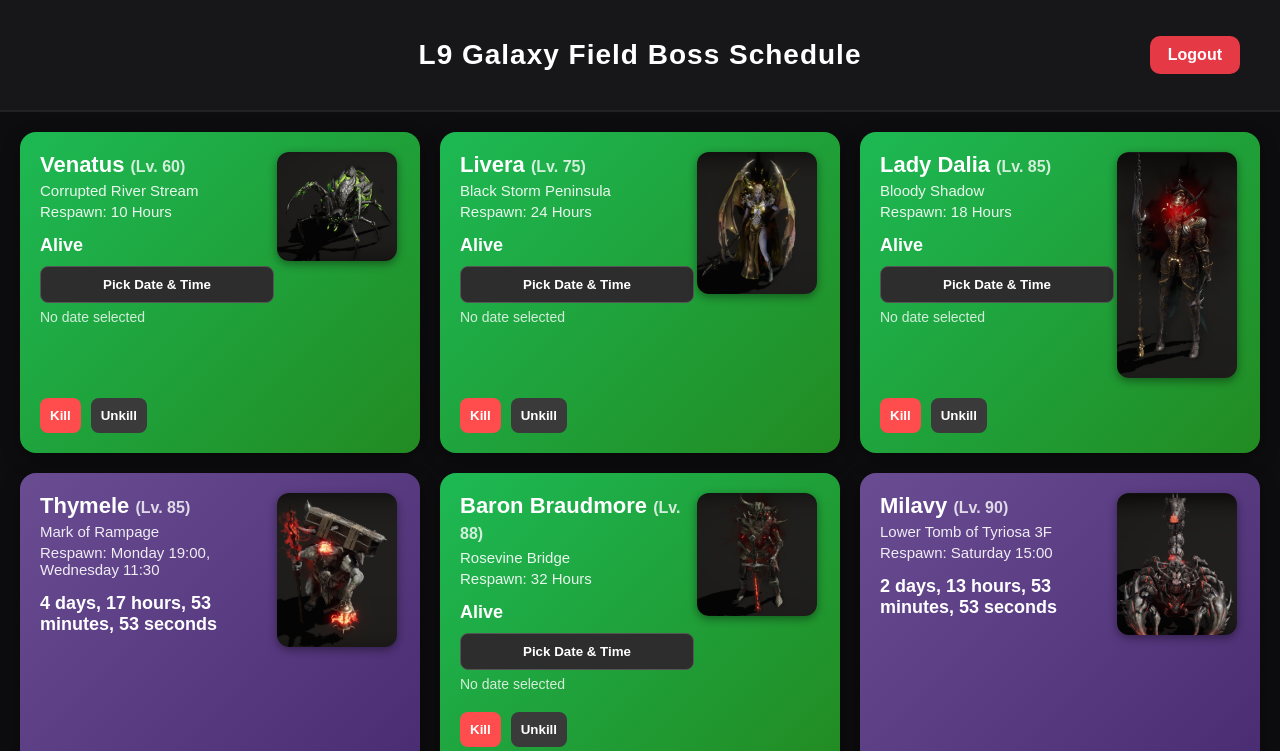
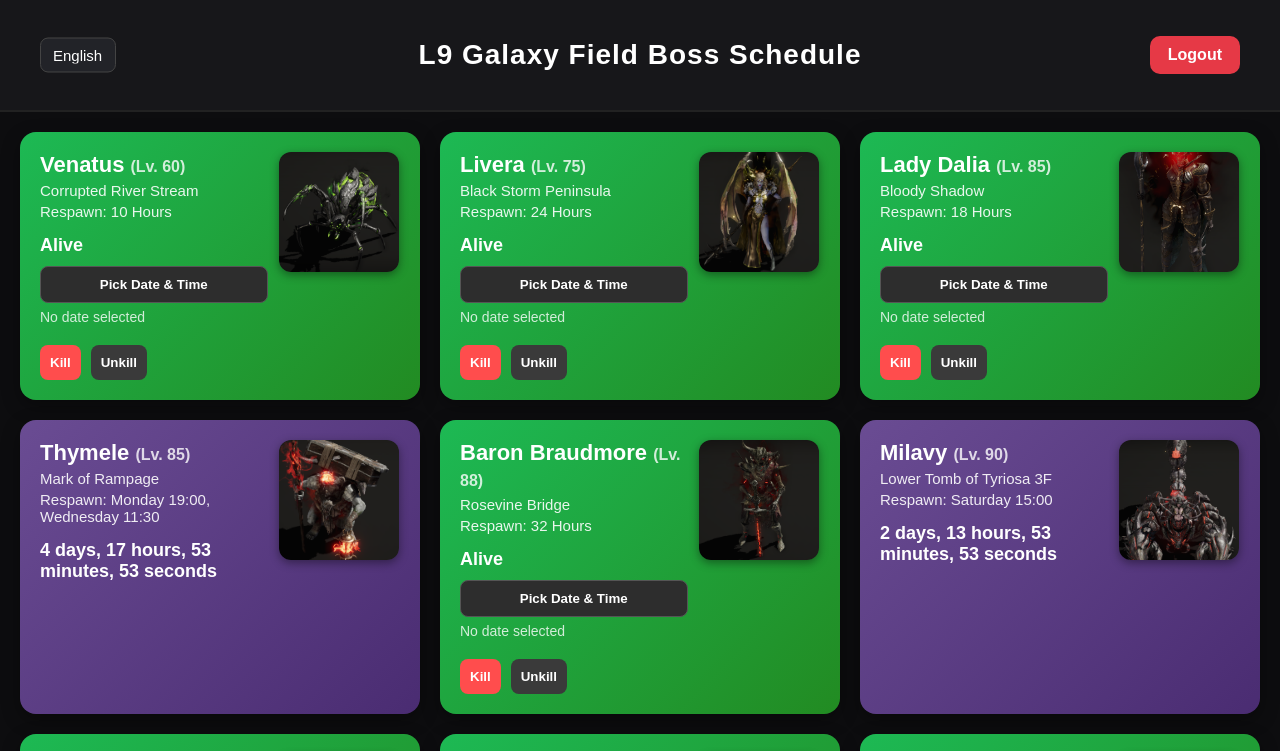
Before and after one commit to Keenlyien/galaxy-l9, a plain HTML site: page dashboard.html in a window 1280 px wide. Shown: the top 751 px of the page. Drawn offline with Linux system fonts and the light colour scheme; sample sign-in values are in the browser's storage.

Commit message:
language support

```diff
--- a/app.js
+++ b/app.js
@@ -1,4 +1,28 @@
 // Redirect if not logged in
+let currentLang = 'en'; // default language
+
+function setLanguage(lang) {
+    currentLang = lang;
+
+    // Update login page if exists
+    if (document.getElementById("username")) {
+        document.querySelector("h2").textContent = LANG[lang].login_title;
+        document.getElementById("username").placeholder = LANG[lang].username_placeholder;
+        document.getElementById("password").placeholder = LANG[lang].password_placeholder;
+        document.querySelector(".btn").textContent = LANG[lang].login_btn;
+    }
+
+    // Update dashboard page if exists
+    if (document.querySelector(".header-title")) {
+        document.querySelector(".header-title").textContent = LANG[lang].boss_schedule_title;
+        document.querySelector(".logout-btn").textContent = LANG[lang].logout_btn;
+    }
+
+    // Re-render bosses so button text and status updates
+    if (typeof renderBosses === "function") renderBosses();
+}
+
+
 if (localStorage.getItem("logged_in") !== "true") {
     window.location.href = "index.html";
 }
@@ -79,7 +103,7 @@ function getNextWeeklySpawn(schedule) {
 }
 
 /* -----------------------------
-   MAIN RENDER
+   MAIN RENDER (PATCHED LOGIC)
 ----------------------------- */
 
 function renderBosses() {
@@ -98,14 +122,29 @@ function renderBosses() {
 
             if (lastKill) {
                 const respawnMs = hours * 3600 * 1000;
-                timeLeft = respawnMs - (Date.now() - parseInt(lastKill));
-                status = timeLeft > 0 ? "Dead" : "Alive";
+
+                /* 🔥 FIXED TIME CALCULATION 🔥 */
+                let elapsed = Date.now() - parseInt(lastKill);
+
+                if (elapsed < 0) elapsed = 0; // prevent future time issues
+
+                timeLeft = respawnMs - elapsed;
+
+                if (timeLeft < 0) timeLeft = 0;
+
+                status = timeLeft > 0 ? LANG[currentLang].dead : LANG[currentLang].alive;
+
             }
 
         } else if (weekly) {
+
             const nextSpawn = getNextWeeklySpawn(weekly);
             timeLeft = nextSpawn - new Date();
-            status = "Dead";
+
+            if (timeLeft < 0) timeLeft = 0;
+
+            status = timeLeft > 0 ? LANG[currentLang].dead : LANG[currentLang].alive;
+
         }
 
         const card = document.createElement("div");
@@ -117,20 +156,23 @@ function renderBosses() {
                 <div class="boss-left">
                     <div class="boss-title">${boss.name} <span style="opacity:0.8; font-size:16px;">(Lv. ${boss.level})</span></div>
                     <div class="boss-sub">${boss.location}</div>
-                    <div class="boss-sub">Respawn: ${boss.respawn}</div>
+                    <div class="boss-sub">
+                        ${LANG[currentLang].respawn}: ${boss.respawn}
+                    </div>
                     <div class="timer" id="timer_${i}">
-                        ${timeLeft > 0 ? formatTime(timeLeft) : "Alive"}
+                        ${timeLeft > 0 ? formatTime(timeLeft) : LANG[currentLang].alive}
                     </div>
 
                     ${hours !== null ? `
                     <button class="datetime-picker-btn" onclick="openDTModal(${i})">
-                        Pick Date & Time
+                        ${LANG[currentLang].pick_datetime}
                     </button>
 
                     <input type="datetime-local" class="datetime-input" id="dt_${i}">
                     <div class="datetime-display" id="dt_display_${i}">
-                        No date selected
+                        ${LANG[currentLang].no_date}
                     </div>
+
                     ` : ""}
                 </div>
 
@@ -142,18 +184,21 @@ function renderBosses() {
 
             ${hours !== null ? `
             <div class="btn-row">
-                <button class="btn kill-btn" onclick="killBoss(${i})">Kill</button>
-                <button class="btn unkill-btn" onclick="unkillBoss(${i})">Unkill</button>
+                <button class="btn kill-btn" onclick="killBoss(${i})">${LANG[currentLang].kill}</button>
+                <button class="btn unkill-btn" onclick="unkillBoss(${i})">${LANG[currentLang].unkill}</button>
             </div>
             ` : ""}
         `;
-
 
         container.appendChild(card);
 
         if (timeLeft > 0) startTimer(i, timeLeft);
     });
 }
+
+/* -----------------------------
+   IMAGE SUPPORT
+----------------------------- */
 
 function getBossImage(name) {
     const images = {
@@ -177,12 +222,96 @@ function getBossImage(name) {
         "Benji": "images/Benji.png",
     };
 
-    return images[name] || "images/default.png"; // fallback
+    return images[name] || "images/default.png";
 }
 
+/* -----------------------------
+   LOCAL DATE PARSER
+----------------------------- */
+
+function parseLocalDateTime(value) {
+    const [datePart, timePart] = value.split("T");
+    const [year, month, day] = datePart.split("-").map(Number);
+    const [hour, minute] = timePart.split(":").map(Number);
+
+    return new Date(year, month - 1, day, hour, minute, 0, 0).getTime();
+}
 
 /* -----------------------------
-      DATE/TIME POPUP SYSTEM
+   KILL / UNKILL (PATCHED)
+----------------------------- */
+
+function killBoss(i) {
+    const input = document.getElementById(`dt_${i}`);
+
+    const selected = input.value
+        ? parseLocalDateTime(input.value)
+        : Date.now();
+
+    /* 🔥 PREVENT FUTURE TIMESTAMPS 🔥 */
+    const killTime = Math.min(selected, Date.now());
+
+    localStorage.setItem("boss_kill_" + bosses[i].name, killTime);
+    renderBosses();
+}
+
+function unkillBoss(i) {
+    localStorage.removeItem("boss_kill_" + bosses[i].name);
+    renderBosses();
+}
+
+/* -----------------------------
+   TIMER LOOP
+----------------------------- */
+
+function startTimer(id, timeLeft) {
+    const timerEl = document.getElementById("timer_" + id);
+
+    function tick() {
+        if (!timerEl) return;
+
+        if (timeLeft <= 0) {
+            timerEl.textContent = LANG[currentLang].alive;
+            return;
+        }
+
+        timerEl.textContent = formatTime(timeLeft);
+        timeLeft -= 1000;
+
+        setTimeout(tick, 1000);
+    }
+
+    tick();
+}
+
+/* -----------------------------
+   FORMATTER
+----------------------------- */
+
+function formatTime(ms) {
+    let sec = Math.floor(ms / 1000);
+
+    const days = Math.floor(sec / 86400);
+    sec %= 86400;
+
+    const hours = Math.floor(sec / 3600);
+    sec %= 3600;
+
+    const minutes = Math.floor(sec / 60);
+    const seconds = sec % 60;
+
+    const parts = [];
+
+    if (days > 0) parts.push(`${days} day${days !== 1 ? "s" : ""}`);
+    if (hours > 0) parts.push(`${hours} hour${hours !== 1 ? "s" : ""}`);
+    if (minutes > 0) parts.push(`${minutes} minute${minutes !== 1 ? "s" : ""}`);
+    if (seconds >= 0) parts.push(`${seconds} second${seconds !== 1 ? "s" : ""}`);
+
+    return parts.join(", ");
+}
+
+/* -----------------------------
+   DATE/TIME MODAL FUNCTIONS
 ----------------------------- */
 
 let selectedBossIndex = null;
@@ -191,7 +320,7 @@ let modalDate = new Date();
 function openDTModal(index) {
     selectedBossIndex = index;
 
-    modalDate = new Date(); // reset default
+    modalDate = new Date();
     renderCalendar();
 
     document.getElementById("dt-modal").classList.remove("hidden");
@@ -201,7 +330,6 @@ function closeDTModal() {
     document.getElementById("dt-modal").classList.add("hidden");
 }
 
-/* ===== Calendar Rendering ===== */
 function renderCalendar() {
     const monthLabel = document.getElementById("dt-month-label");
     const daysContainer = document.getElementById("dt-days");
@@ -251,7 +379,6 @@ function renderCalendar() {
     renderTimeSelectors();
 }
 
-/* ===== Time Dropdowns ===== */
 function renderTimeSelectors() {
     const hourSel = document.getElementById("dt-hour");
     const minuteSel = document.getElementById("dt-minute");
@@ -277,7 +404,6 @@ function renderTimeSelectors() {
     minuteSel.value = modalDate.getMinutes();
 }
 
-/* ===== Month Navigation ===== */
 document.getElementById("dt-prev-month").onclick = () => {
     modalDate.setMonth(modalDate.getMonth() - 1);
     renderCalendar();
@@ -288,7 +414,14 @@ document.getElementById("dt-next-month").onclick = () => {
     renderCalendar();
 };
 
-/* ===== Confirm Selection ===== */
+// Time label
+document.querySelector(".dt-time-section label").textContent = LANG[currentLang].time;
+
+// Buttons
+document.querySelector(".dt-cancel").textContent = LANG[currentLang].cancel;
+document.querySelector(".dt-confirm").textContent = LANG[currentLang].confirm;
+
+
 function confirmDTSelection() {
     const hour = document.getElementById("dt-hour").value;
     const minute = document.getElementById("dt-minute").value;
@@ -298,7 +431,7 @@ function confirmDTSelection() {
     modalDate.setSeconds(0);
 
     const dtInput = document.getElementById(`dt_${selectedBossIndex}`);
-    dtInput.value = modalDate.toISOString().slice(0, 16);
+    dtInput.value = modalDate.toLocaleString("sv-SE").replace(" ", "T").slice(0, 16);
 
     const display = document.getElementById(`dt_display_${selectedBossIndex}`);
     display.textContent =
@@ -307,70 +440,3 @@ function confirmDTSelection() {
 
     closeDTModal();
 }
-
-/* -----------------------------
-   KILL / UNKILL
------------------------------ */
-
-function killBoss(i) {
-    const input = document.getElementById(`dt_${i}`);
-    const killTime = input.value ? new Date(input.value).getTime() : Date.now();
-
-    localStorage.setItem("boss_kill_" + bosses[i].name, killTime);
-    renderBosses();
-}
-
-function unkillBoss(i) {
-    localStorage.removeItem("boss_kill_" + bosses[i].name);
-    renderBosses();
-}
-
-/* -----------------------------
-   TIMER LOOP
------------------------------ */
-
-function startTimer(id, timeLeft) {
-    const timerEl = document.getElementById("timer_" + id);
-
-    function tick() {
-        if (!timerEl) return;
-
-        if (timeLeft <= 0) {
-            timerEl.textContent = "Alive";
-            return;
-        }
-
-        timerEl.textContent = formatTime(timeLeft);
-        timeLeft -= 1000;
-
-        setTimeout(tick, 1000);
-    }
-
-    tick();
-}
-
-/* -----------------------------
-   FORMATTER
------------------------------ */
-
-function formatTime(ms) {
-    let sec = Math.floor(ms / 1000);
-
-    const days = Math.floor(sec / 86400);
-    sec %= 86400;
-
-    const hours = Math.floor(sec / 3600);
-    sec %= 3600;
-
-    const minutes = Math.floor(sec / 60);
-    const seconds = sec % 60;
-
-    const parts = [];
-
-    if (days > 0) parts.push(`${days} day${days !== 1 ? "s" : ""}`);
-    if (hours > 0) parts.push(`${hours} hour${hours !== 1 ? "s" : ""}`);
-    if (minutes > 0) parts.push(`${minutes} minute${minutes !== 1 ? "s" : ""}`);
-    if (seconds >= 0) parts.push(`${seconds} second${seconds !== 1 ? "s" : ""}`);
-
-    return parts.join(", ");
-}
--- a/bosses.json
+++ b/bosses.json
@@ -86,7 +86,7 @@
   {
     "name": "Auraq",
     "level": 100,
-    "respawn": "Sunday 21:00",
+    "respawn": "Wednesday 21:00, Friday 22:00",
     "location": "Garbana Underground Waterway 2F",
     "last_killed": null
   },
--- a/dashboard.html
+++ b/dashboard.html
@@ -50,11 +50,18 @@
 <div class="header">
     <h1 class="header-title">L9 Galaxy Field Boss Schedule</h1>
     <button class="btn logout-btn" onclick="logout()">Logout</button>
+    <select id="lang-select" onchange="setLanguage(this.value)">
+    <option value="en">English</option>
+    <option value="th">ไทย</option>
+</select>
+
 </div>
 
 <div id="boss-container" class="boss-container"></div>
 
+<script src="lang.js"></script>
 <script src="app.js"></script>
+
 
 </body>
 </html>
--- /dev/null
+++ b/lang.js
@@ -0,0 +1,38 @@
+const LANG = {
+    en: {
+        login_title: "Login",
+        username_placeholder: "Username",
+        password_placeholder: "Password",
+        login_btn: "Login",
+        logout_btn: "Logout",
+        boss_schedule_title: "L9 Galaxy Field Boss Schedule",
+        respawn: "Respawn",
+        pick_datetime: "Pick Date & Time",
+        kill: "Kill",
+        unkill: "Unkill",
+        alive: "Alive",
+        dead: "Dead",
+        cancel: "Cancel",
+        confirm: "Confirm",
+        time: "Time:",
+        no_date: "No date selected"
+    },
+    th: {
+        login_title: "เข้าสู่ระบบ",
+        username_placeholder: "ชื่อผู้ใช้",
+        password_placeholder: "รหัสผ่าน",
+        login_btn: "เข้าสู่ระบบ",
+        logout_btn: "ออกจากระบบ",
+        boss_schedule_title: "ตารางบอส",
+        respawn: "เกิดใหม่",
+        pick_datetime: "เลือกวันและเวลา",
+        kill: "ฆ่า",
+        unkill: "คืนสถานะ",
+        alive: "มีชีวิต",
+        dead: "ตาย",
+        cancel: "ยกเลิก",
+        confirm: "ยืนยัน",
+        time: "เวลา:",
+        no_date: "ยังไม่ได้เลือกวันที่"
+    }
+};
--- a/styles.css
+++ b/styles.css
@@ -58,6 +58,37 @@ body {
     position: relative;
     border-bottom: 2px solid #222;
 }
+
+/* ==== LANGUAGE PICKER ==== */
+
+#lang-select {
+    position: absolute;
+    left: 40px;                   /* top-left alignment */
+    top: 50%;
+    transform: translateY(-50%);
+    padding: 8px 12px;
+    background: #222328;
+    color: #ffffff;
+    border: 1px solid #444;
+    border-radius: 8px;
+    font-size: 15px;
+    cursor: pointer;
+    outline: none;
+    transition: 0.2s;
+    appearance: none;
+}
+
+/* hover */
+#lang-select:hover {
+    background: #2d2e34;
+    border-color: #666;
+}
+
+/* dropdown arrow fix */
+#lang-select::-ms-expand {
+    display: none;
+}
+
 
 .header-title {
     font-size: 28px;
@@ -344,11 +375,15 @@ body {
     display: flex;
     justify-content: center;
     align-items: center;
+    padding-left: 10px;
 }
 
+
 .boss-image {
-    width: 100%;
-    max-width: 120px;
+    width: 120px;
+    height: 120px;
+    object-fit: cover;   /* fills box, crops if necessary */
     border-radius: 12px;
     box-shadow: 0 3px 10px rgba(0,0,0,0.4);
+    padding: 0;          /* remove extra padding for uniformity */
 }
```
Also changed, not shown: index.html (+5 -0 lines).
